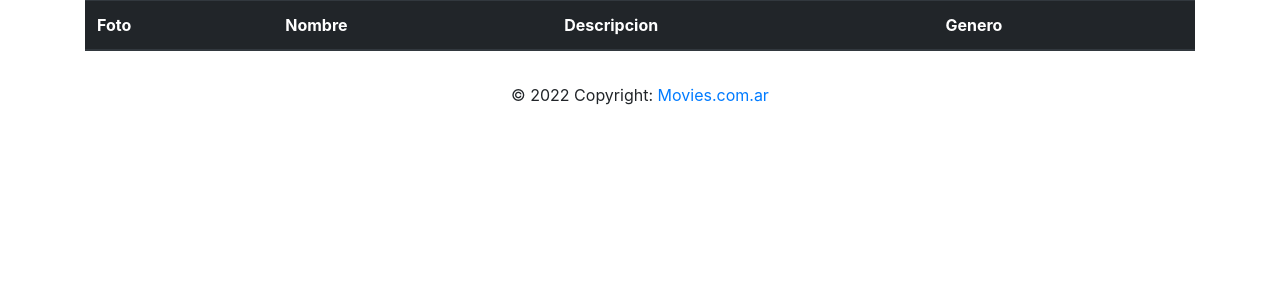
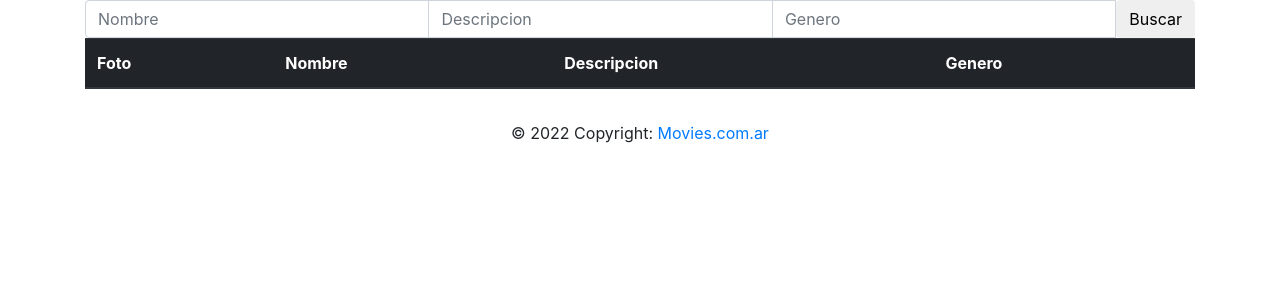
Before and after one commit to nahuelval/App-Flask, a Flask app: page / in a window 1280 px wide. Shown: the part 56-356 px from the top of the page. Run offline with Flask 3, Linux system fonts and the light colour scheme; data that the repository does not hold is empty.

Commit message:
buscador añadido

```diff
--- a/src/app.py
+++ b/src/app.py
@@ -23,7 +23,10 @@ mysql.init_app(app)
 conn = mysql.connect()
 cursor = conn.cursor(cursor=DictCursor)
 
-def queryMySql(query, data, tipoDeRetorno=None):
+
+# FUNCIONES #
+
+def queryMySql(query, data=None, tipoDeRetorno=None):
     if data != None:
         cursor.execute(query,data)
     else:
@@ -39,18 +42,52 @@ def queryMySql(query, data, tipoDeRetorno=None):
 
     return registro
 
+def selectSearch(name, desc, gene):
+    count = 0
+
+    if name != '':
+        name = (name + '%')
+        name = ("nombre LIKE CONCAT('%s')" % name)
+        print(name)
+        count += 1
+    else:
+        name = ''
+
+    if desc != '':
+        desc = (desc + '%')
+        desc = ("descripcion LIKE CONCAT('%s')" % desc)
+        if count > 0:
+            desc = "AND " + desc
+        print(desc)
+    else:
+        desc = ''
+
+    if gene != '':
+        gene = (gene + '%')
+        gene = ("genero LIKE CONCAT('%s')" % gene)
+        if count > 0:
+            gene = "AND " + gene
+        print(gene)
+    else:
+        gene = ''
+
+    sqlQuery = ("SELECT * FROM movie WHERE (%s %s %s);" % (name,desc,gene))
+
+    return sqlQuery
+
+
+# RUTAS #
+
 @app.route('/moviepic/<path:nombreFoto>')
 def uploads(nombreFoto):
     return send_from_directory(os.path.join('uploads'), nombreFoto)
 
 @app.route('/')
 def index():
-
     sql = "SELECT * FROM movie;"
     cursor.execute(sql)
 
-    movies = queryMySql(sql,None,"all")
-    print(movies)
+    movies = queryMySql(sql,None)
 
     conn.commit()
 
@@ -77,20 +114,17 @@ def crear_pelicula():
 
         if _imagen.filename != '':
             imagen = Image.open(_imagen)
-            if imagen.width > 1980 and imagen.height > 1080:
-                imagen = imagen.resize((1980, 1080))
+            if imagen.width > 1920 and imagen.height > 1080:
+                imagen = imagen.resize((1080, 1920))
             nuevoNombreImagen = tiempo + '_' + _imagen.filename
             imagen.save(app.config['UPLOADS'] + nuevoNombreImagen, optimize=True)
 
         sql = "INSERT INTO movie (nombre,descripcion,genero,image) values(%s, %s, %s, %s);"
         datos = (_nombre,_descripcion,_genero,nuevoNombreImagen)
-        print(len(datos))
 
         queryMySql(sql,datos)
 
         return redirect('/')
-
-
 
 @app.route('/delete/<int:id>')
 def delete(id):
@@ -151,10 +185,27 @@ def update():
 
     sql = "UPDATE movie SET nombre = (%s), descripcion = (%s), genero = (%s), image = (%s) WHERE id = (%s)"
     datos = (_nombre, _descripcion, _genero, _imagen, id)
-    print("linea 143", datos)
     queryMySql(sql, datos)
 
     return redirect('/')
 
+@app.route('/buscar', methods=["GET","POST"])
+def busqueda():
+    _nombre = request.form['busqNombre']
+    _descripcion = request.form['busqDescripcion']
+    _genero = request.form['busqGenero']
+
+    if _nombre == '' and _descripcion == '' and _genero == '':
+        return redirect('/')
+
+    sql = selectSearch(_nombre,_descripcion,_genero)
+
+    print(sql)
+
+    movies = queryMySql(sql)
+
+    return render_template('movies/index.html', movies = movies)
+
+
 if __name__ == '__main__':
     app.run(debug=True)
--- a/src/templates/header.html
+++ b/src/templates/header.html
@@ -11,7 +11,7 @@
 </head>
 <body>
 <nav class="navbar navbar-expand-lg navbar-light bg-light">
-    <a class="navbar-brand" href="{{ url_for('index') }}">Movies</a>
+    <a class="navbar-brand" href="{{ url_for('index', data= None) }}">Movies</a>
     <button class="navbar-toggler" type="button" data-toggle="collapse" data-target="#navbarNavAltMarkup" aria-controls="navbarNavAltMarkup" aria-expanded="false" aria-label="Toggle navigation">
         <span class="navbar-toggler-icon"></span>
     </button>
--- a/src/templates/movies/index.html
+++ b/src/templates/movies/index.html
@@ -1,6 +1,16 @@
 {% include 'header.html' %}
 
 <table class="table table-dark">
+    <div>
+        <form method="POST" action="{{ url_for('busqueda') }}">
+            <div class="input-group">
+                <input type="text" class="form-control" placeholder="Nombre" name="busqNombre" id="busqNombre">
+                <input type="text" class="form-control" placeholder="Descripcion" name="busqDescripcion" id="busqDescripcion">
+                <input type="text" class="form-control" placeholder="Genero" name="busqGenero" id="busqGenero">
+                <input method="POST"  class="btn btn-default" href="" value="Buscar" type="submit"></button>
+            </div>
+        </form>
+    </div>
     <thead class="thead-dark">
         <tr>
             <th>Foto</th>
```
